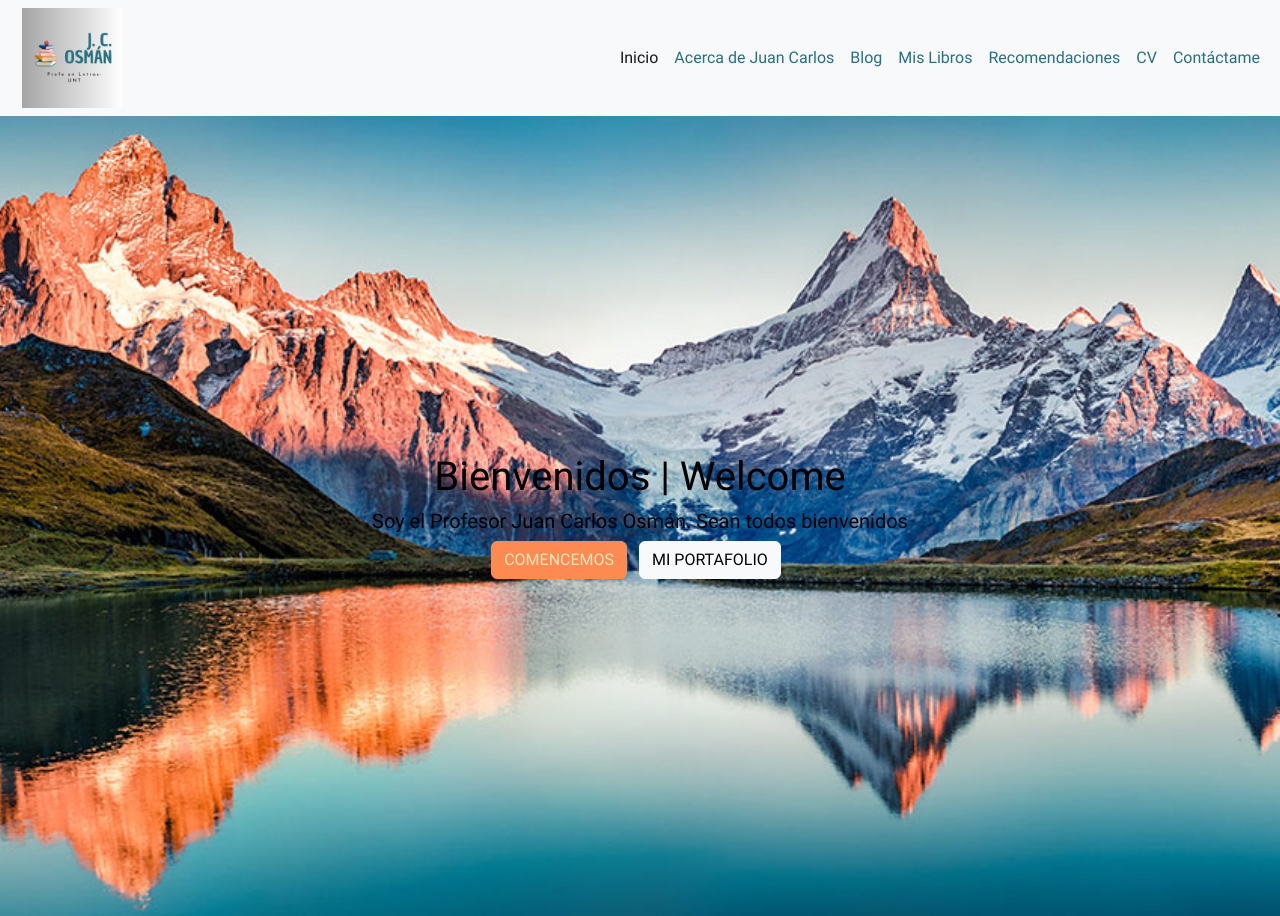
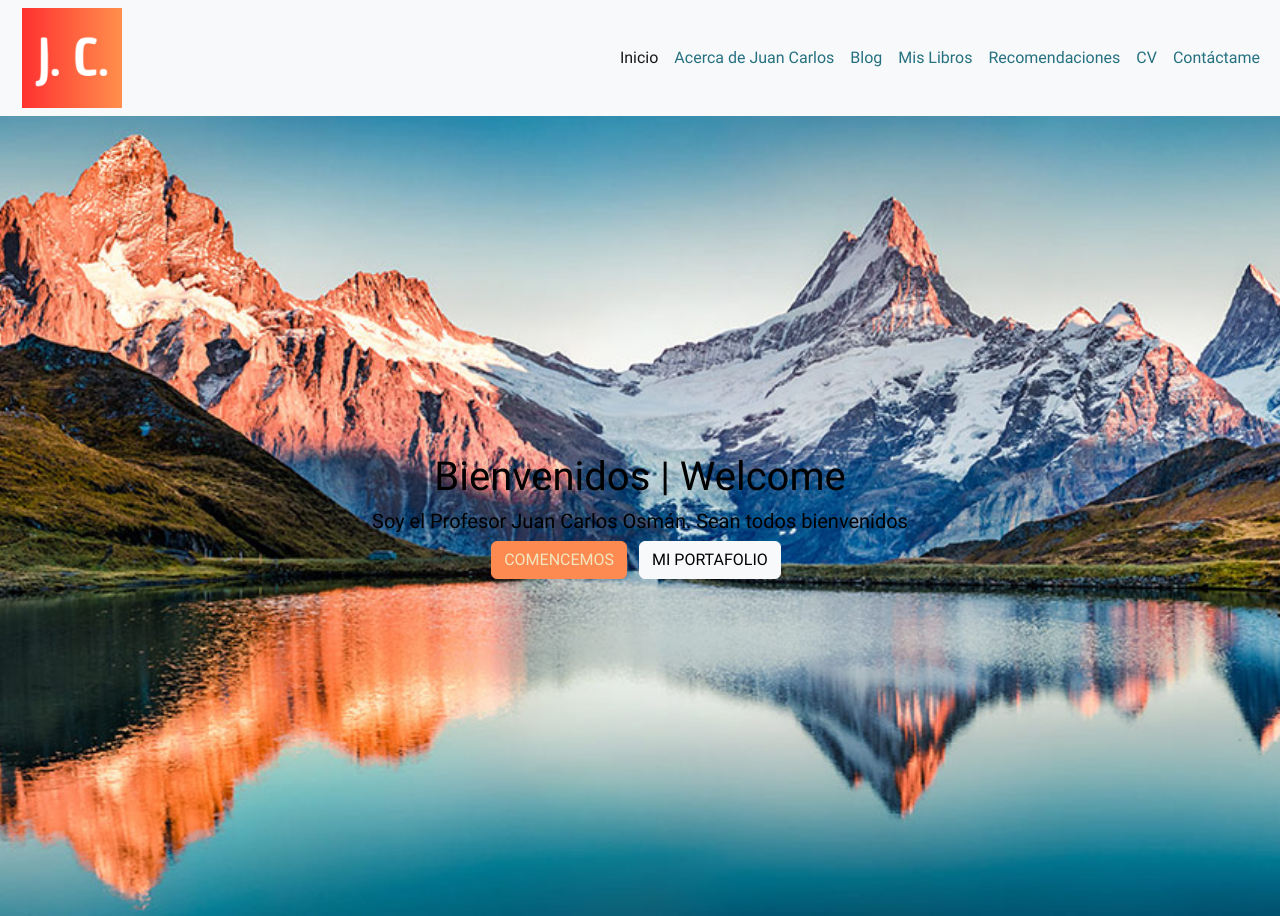
Before and after one commit to JUANCA371/Portfolio, a plain HTML site: page index.html in a window 1280 px wide. Drawn offline with nearby package versions, Linux system fonts and the light colour scheme.

Commit message:
cambié el logo

```diff
--- a/index.html
+++ b/index.html
@@ -13,7 +13,7 @@
         <nav class="navbar navbar-expand-lg bg-light">
             <div class="container-fluid">
               <a>
-                <img src="./assets/IMG/logo 3.png" alt="">
+                <img src="./assets/IMG/logo 4.png" alt="">
               </a>
               <button class="navbar-toggler" type="button" data-bs-toggle="collapse" data-bs-target="#navbarSupportedContent" aria-controls="navbarSupportedContent" aria-expanded="false" aria-label="Toggle navigation">
                 <span class="navbar-toggler-icon"></span>
```
Also changed, not shown: assets/IMG/logo 4.png (added).
